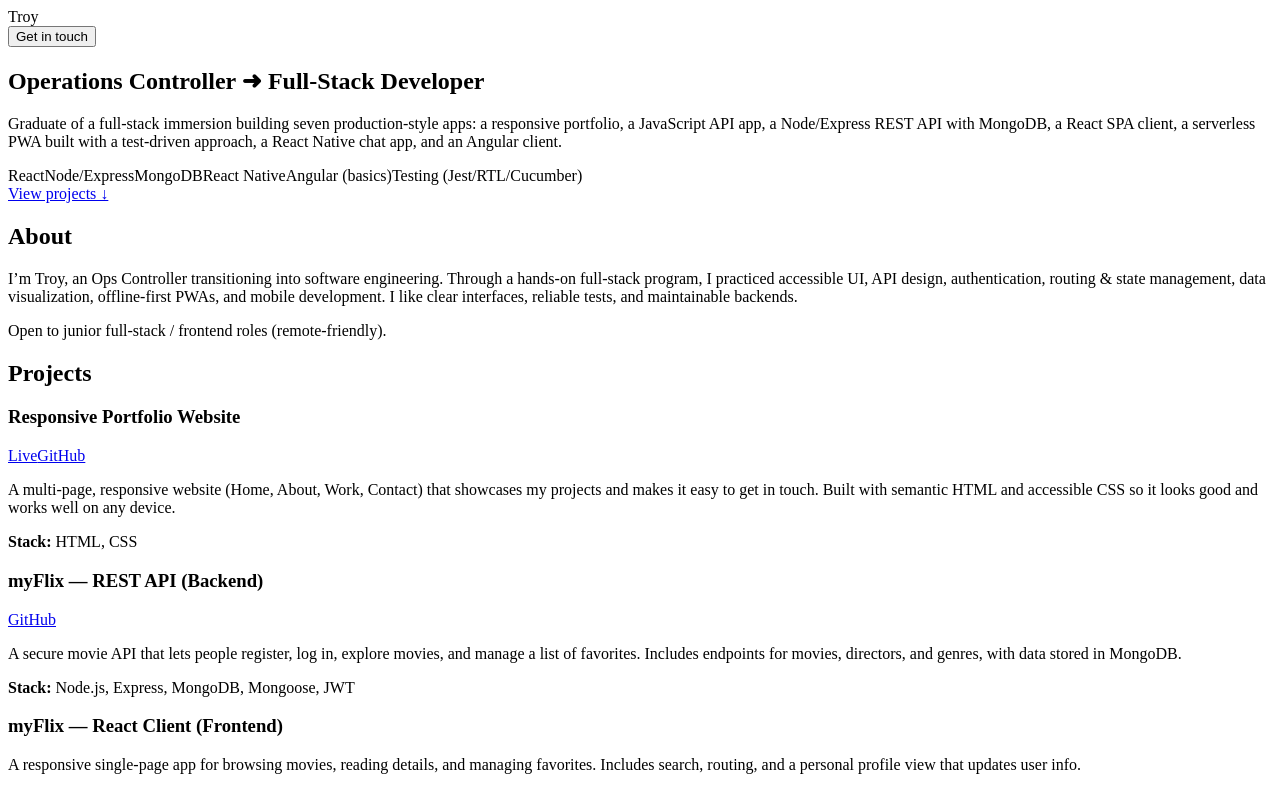
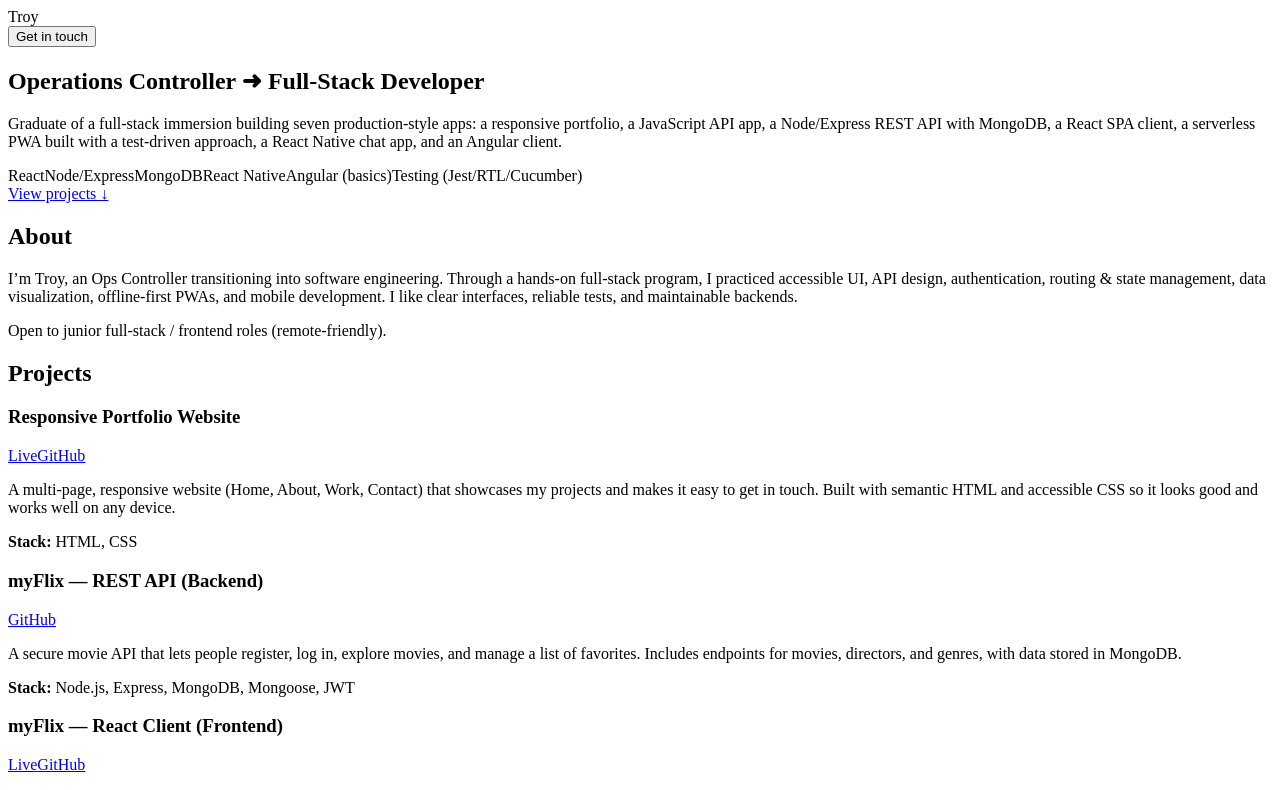
Before and after one commit to tmoubre/My_Portfolio, a React (Vite) app: page / in a window 1280 px wide. Shown: the top 790 px of the page. Built offline with nearby package versions, Linux system fonts and the light colour scheme; the HTML template or start-up script is replaced by a standard one.

Commit message:
Added links

```diff
--- a/src/data/projects.js
+++ b/src/data/projects.js
@@ -26,8 +26,8 @@ const projects = [
       "A responsive single‑page app for browsing movies, reading details, and managing favorites. Includes search, routing, and a personal profile view that updates user info.",
     stack: ["React", "Bootstrap", "Parcel"],
     links: {
-      live: "",
-      github: "",
+      live: "https://sci-fi-movies.netlify.app/login",
+      github: "https://github.com/tmoubre/myFlix-client",
     },
   },
   {
@@ -42,8 +42,8 @@ const projects = [
       "Data Visualization",
     ],
     links: {
-      live: "",
-      github: "",
+      live: "https://meet-rouge.vercel.app/oauth2callback",
+      github: "https://github.com/tmoubre/Meet",
     },
   },
   {
@@ -60,7 +60,7 @@ const projects = [
     ],
     links: {
       demo: "",
-      github: "",
+      github: "https://github.com/tmoubre/Chat-Demo",
     },
   },
   {
```
